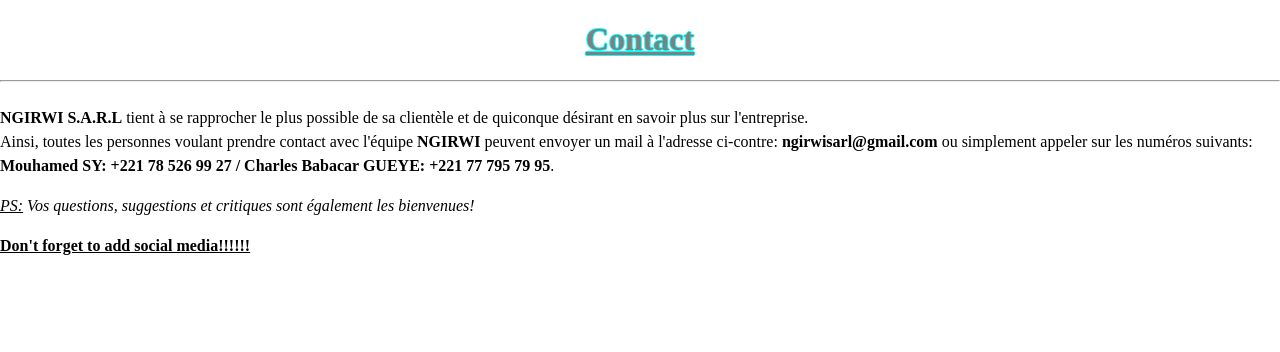
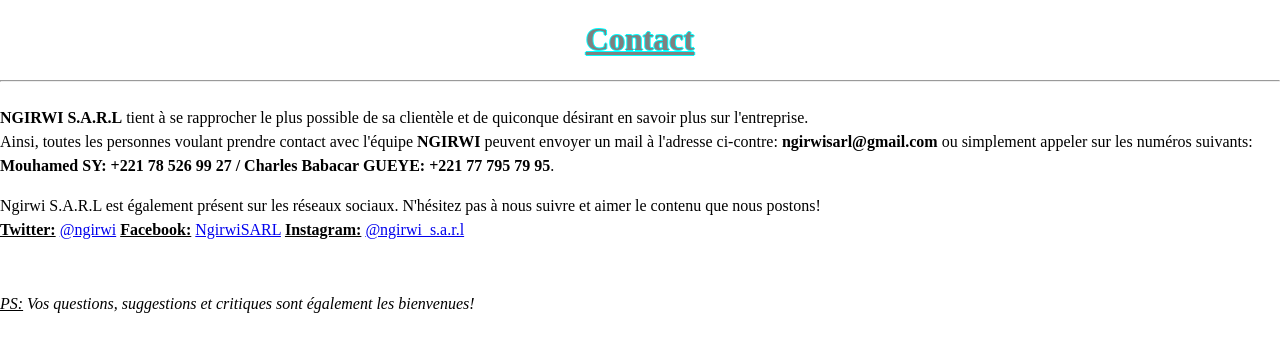
Before and after one commit to NGIRWI-SARL/NGIRWI-SARL, a plain HTML site: page contact.html in a window 1280 px wide. Drawn offline with Linux system fonts and the light colour scheme.

Commit message:
Update contact.html

```diff
--- a/contact.html
+++ b/contact.html
@@ -14,8 +14,13 @@
 			<b>ngirwisarl@gmail.com</b> ou simplement appeler sur les numéros suivants:
 			<b>Mouhamed SY: +221 78 526 99 27 / Charles Babacar GUEYE: +221 77 795 79 95</b>.
 			</p>
+			<p>Ngirwi S.A.R.L est également présent sur les réseaux sociaux. N'hésitez pas à nous suivre et aimer le contenu que nous postons! <br>
+				<b><u>Twitter:</b></u> <a href="https://twitter.com/ngirwi?s=09" target="_blank">@ngirwi</a>
+			<b><u>Facebook:</b></u> <a href="https://m.facebook.com/NgirwiSARL/?tsid=0.7686411408537908&source=result" target="_blank">NgirwiSARL</a>
+			<b><u>Instagram:</b></u> <a href="https://instagram.com/ngirwi_s.a.r.l?igshid=1owfmp8ley8e4" target="_blank">@ngirwi_s.a.r.l</a>
+			</p>
+			<br>
 			<p id="ps"><u>PS:</u> Vos questions, suggestions et critiques sont également les bienvenues!</p>
-			<p><u><b>Don't forget to add social media!!!!!!</b></u></p>
 		</div>
 </body>
 </html>
```
